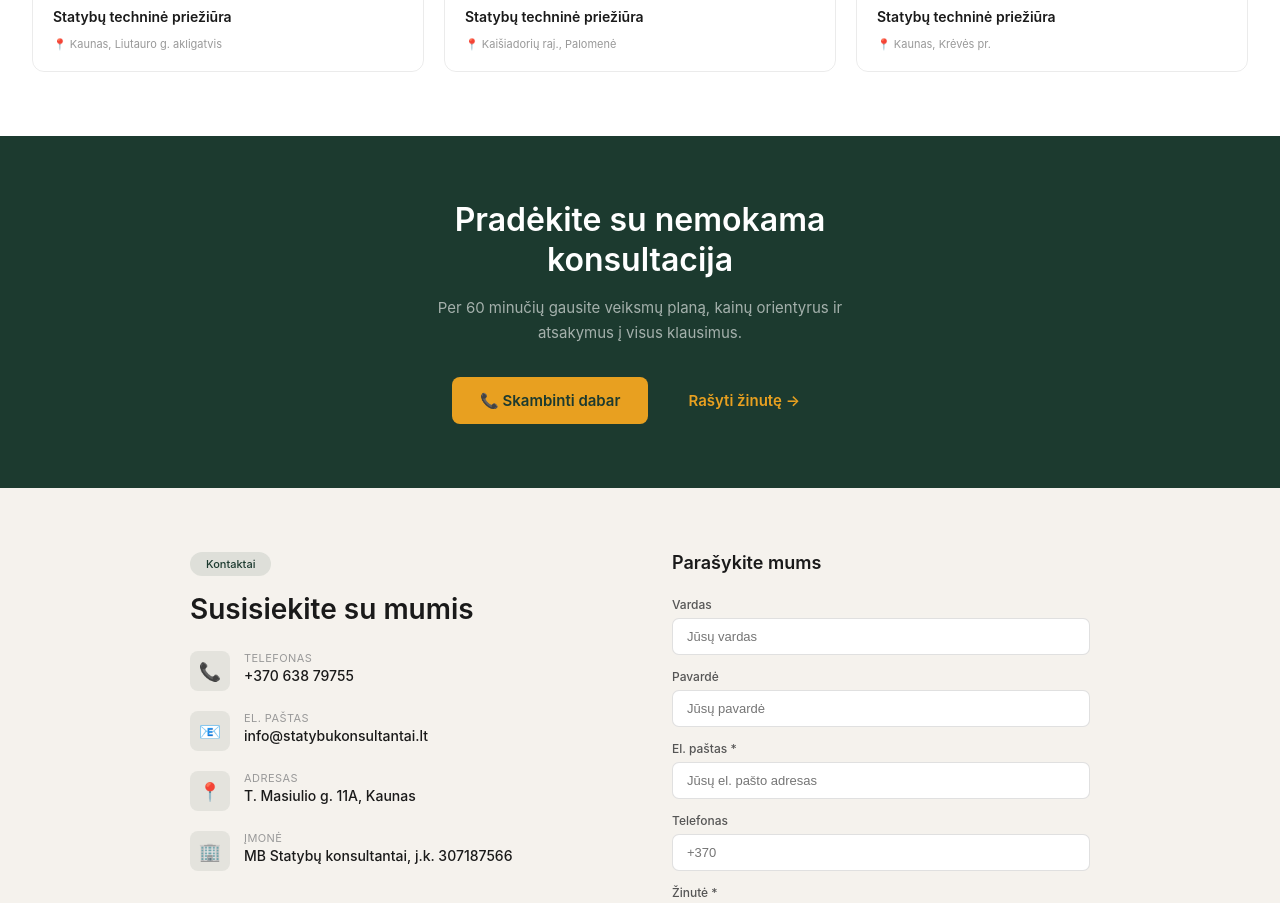
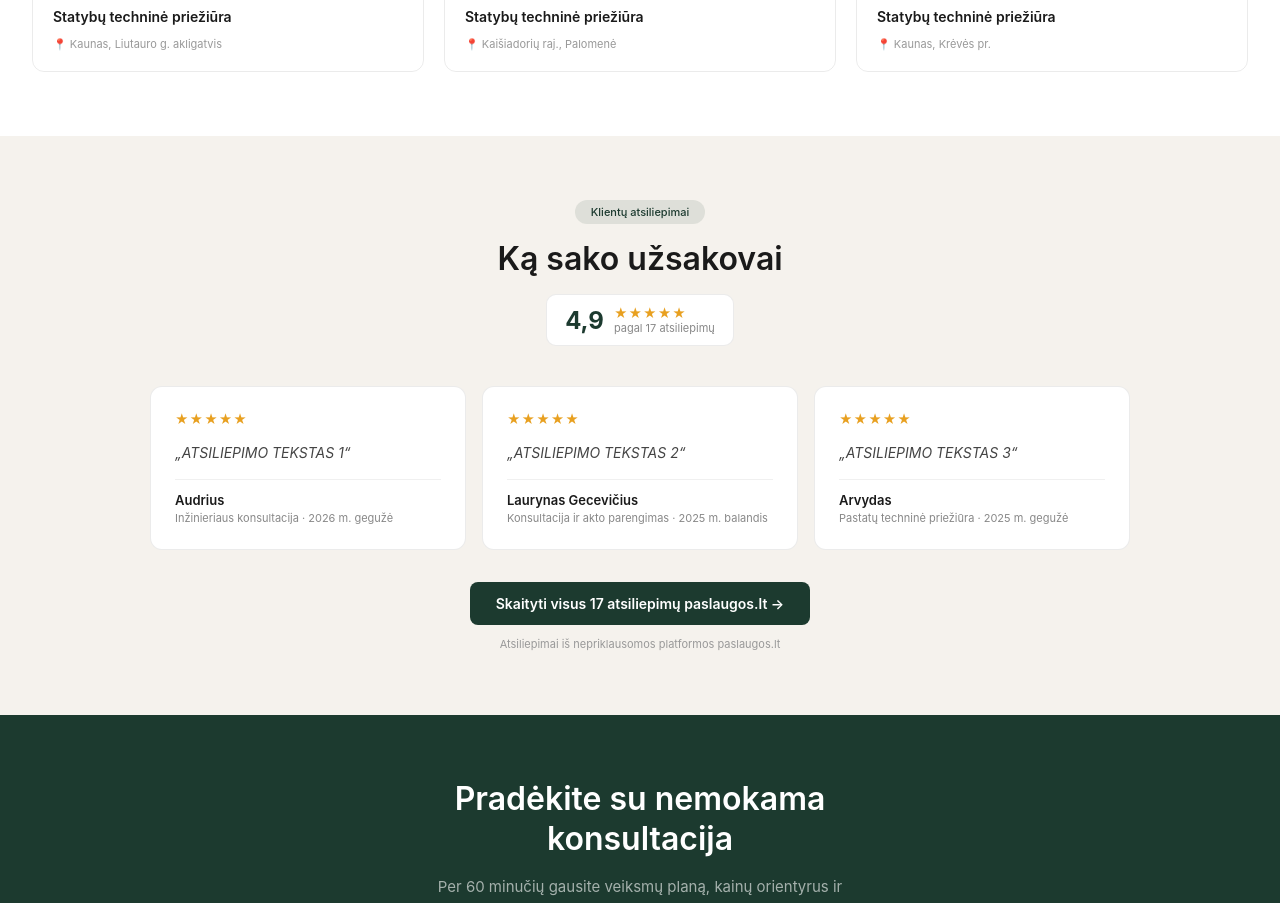
Before and after one commit to zilinskasssv-lab/statybukonsultantai, a Next.js app: page / in a window 1280 px wide. Shown: the part 2760-3663 px from the top of the page. Built offline with nearby package versions, Linux system fonts and the light colour scheme.

Commit message:
feat: add reviews section with paslaugos.lt link

```diff
--- /dev/null
+++ b/app/components/Atsiliepimai.tsx
@@ -0,0 +1,76 @@
+const PROFILIO_URL = 'https://paslaugos.lt/paulius-zilinskas-pi216'
+
+const atsiliepimai = [
+  {
+    vardas: 'Audrius',
+    paslauga: 'Inžinieriaus konsultacija',
+    data: '2026 m. gegužė',
+    tekstas: `ATSILIEPIMO TEKSTAS 1`,
+  },
+  {
+    vardas: 'Laurynas Gecevičius',
+    paslauga: 'Konsultacija ir akto parengimas',
+    data: '2025 m. balandis',
+    tekstas: `ATSILIEPIMO TEKSTAS 2`,
+  },
+  {
+    vardas: 'Arvydas',
+    paslauga: 'Pastatų techninė priežiūra',
+    data: '2025 m. gegužė',
+    tekstas: `ATSILIEPIMO TEKSTAS 3`,
+  },
+]
+
+export default function Atsiliepimai() {
+  return (
+    <section id="atsiliepimai" className="section-pad" style={{ background: '#F5F2ED', padding: '64px 32px' }}>
+      <style>{`
+        .reviews-grid { display: grid; grid-template-columns: repeat(3, 1fr); gap: 16px; }
+        @media (max-width: 860px) {
+          .reviews-grid { grid-template-columns: 1fr; }
+        }
+      `}</style>
+
+      <div style={{ textAlign: 'center', marginBottom: '40px' }}>
+        <div style={{ display: 'inline-block', background: 'rgba(28,58,47,0.1)', borderRadius: '20px', padding: '5px 16px', fontSize: '11px', color: '#1C3A2F', fontWeight: 500, marginBottom: '16px' }}>Klientų atsiliepimai</div>
+        <h2 className="section-title" style={{ fontWeight: 600, color: '#1A1A1A', lineHeight: 1.2, marginBottom: '16px' }}>Ką sako užsakovai</h2>
+
+        <div style={{ display: 'inline-flex', alignItems: 'center', gap: '10px', background: '#fff', border: '0.5px solid rgba(0,0,0,0.08)', borderRadius: '10px', padding: '10px 18px' }}>
+          <span style={{ fontSize: '24px', fontWeight: 700, color: '#1C3A2F' }}>4,9</span>
+          <div style={{ textAlign: 'left' }}>
+            <div style={{ fontSize: '13px', color: '#E8A020', letterSpacing: '1px' }}>★★★★★</div>
+            <div style={{ fontSize: '11px', color: '#888' }}>pagal 17 atsiliepimų</div>
+          </div>
+        </div>
+      </div>
+      <div className="reviews-grid" style={{ maxWidth: '980px', margin: '0 auto' }}>
+        {atsiliepimai.map((a, i) => (
+          <div key={i} style={{ background: '#fff', border: '0.5px solid rgba(0,0,0,0.08)', borderRadius: '12px', padding: '24px', display: 'flex', flexDirection: 'column', gap: '14px' }}>
+            <div style={{ fontSize: '13px', color: '#E8A020', letterSpacing: '1px' }}>★★★★★</div>
+            <p style={{ fontSize: '14px', color: '#444', lineHeight: 1.7, flex: 1, fontStyle: 'italic' }}>
+              {'\u201E'}{a.tekstas}{'\u201C'}
+            </p>
+            <div style={{ borderTop: '0.5px solid rgba(0,0,0,0.06)', paddingTop: '12px' }}>
+              <div style={{ fontSize: '13px', fontWeight: 600, color: '#1A1A1A' }}>{a.vardas}</div>
+              <div style={{ fontSize: '11px', color: '#888', marginTop: '3px' }}>{a.paslauga} · {a.data}</div>
+            </div>
+          </div>
+        ))}
+      </div>
+
+      <div style={{ textAlign: 'center', marginTop: '32px' }}>
+
+          <a href={PROFILIO_URL}
+          target="_blank"
+          rel="noopener noreferrer"
+          style={{ background: '#1C3A2F', color: '#fff', padding: '13px 26px', borderRadius: '8px', fontSize: '14px', fontWeight: 600, textDecoration: 'none', display: 'inline-block' }}
+        >
+          Skaityti visus 17 atsiliepimų paslaugos.lt →
+        </a>
+        <div style={{ fontSize: '11px', color: '#999', marginTop: '12px' }}>
+          Atsiliepimai iš nepriklausomos platformos paslaugos.lt
+        </div>
+      </div>
+    </section>
+  )
+}
--- a/app/page.tsx
+++ b/app/page.tsx
@@ -2,6 +2,7 @@ import type { Metadata } from 'next'
 import Nav from './components/Nav'
 import Footer from './components/Footer'
 import ContactForm from './components/ContactForm'
+import Atsiliepimai from './components/Atsiliepimai'
 
 export const metadata: Metadata = {
   title: 'Statybų techninė priežiūra | MB Statybų konsultantai',
@@ -23,11 +24,11 @@ export default function Home() {
             "telephone": "+37063879755",
             "email": "info@statybukonsultantai.lt",
             "address": {
-            "@type": "PostalAddress",
-            "streetAddress": "T. Masiulio g. 11A",
-            "addressLocality": "Kaunas",
-            "postalCode": "44300",
-            "addressCountry": "LT"
+              "@type": "PostalAddress",
+              "streetAddress": "T. Masiulio g. 11A",
+              "addressLocality": "Kaunas",
+              "postalCode": "44300",
+              "addressCountry": "LT"
             },
             "geo": {
               "@type": "GeoCoordinates",
@@ -139,7 +140,6 @@ export default function Home() {
           </div>
         ))}
       </div>
-
       <section id="paslaugos" className="section-pad" style={{ background: '#F5F2ED', padding: '64px 32px' }}>
         <div style={{ textAlign: 'center', marginBottom: '48px' }}>
           <div style={{ display: 'inline-block', background: 'rgba(28,58,47,0.1)', borderRadius: '20px', padding: '5px 16px', fontSize: '11px', color: '#1C3A2F', fontWeight: 500, marginBottom: '16px' }}>Mūsų paslaugos</div>
@@ -199,7 +199,6 @@ export default function Home() {
           </a>
         </div>
       </section>
-
       <section id="projektai" className="section-pad" style={{ background: '#fff', padding: '64px 32px' }}>
         <div style={{ textAlign: 'center', marginBottom: '48px' }}>
           <div style={{ display: 'inline-block', background: 'rgba(28,58,47,0.1)', borderRadius: '20px', padding: '5px 16px', fontSize: '11px', color: '#1C3A2F', fontWeight: 500, marginBottom: '16px' }}>Įgyvendinti projektai</div>
@@ -231,6 +230,8 @@ export default function Home() {
         </div>
       </section>
 
+      <Atsiliepimai />
+
       <section className="section-pad" style={{ background: '#1C3A2F', padding: '64px 32px', textAlign: 'center' }}>
         <h2 className="section-title" style={{ fontWeight: 600, color: '#fff', lineHeight: 1.25, marginBottom: '16px' }}>
           Pradėkite su nemokama<br />konsultacija
@@ -247,7 +248,6 @@ export default function Home() {
           </a>
         </div>
       </section>
-
       <section id="kontaktai" className="section-pad" style={{ background: '#F5F2ED', padding: '64px 32px' }}>
         <div className="contact-grid">
           <div>
```
